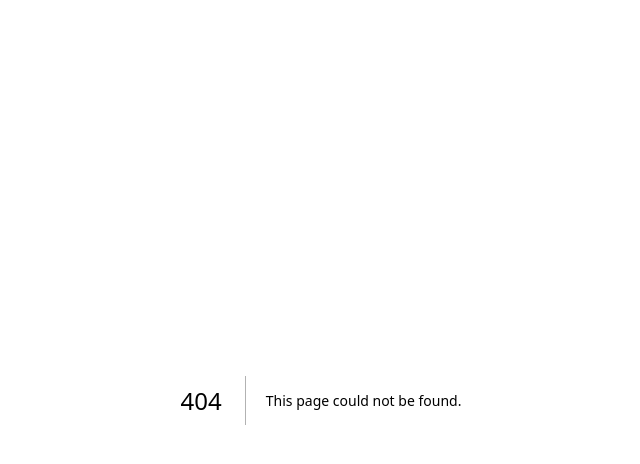
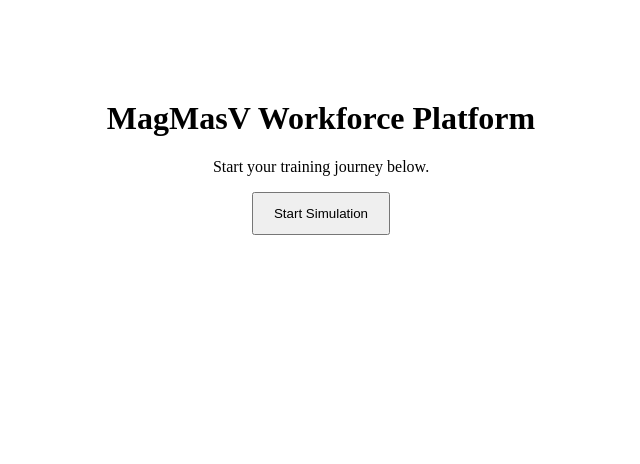
Before and after one commit to magmasvuk-sys/retell-clean, a Next.js app: page / in a window 1280 px wide. Before the commit this address had no page. Shown: the top 464 px of the page, without its empty margins (319-959 px from the left). Built offline with nearby package versions, Linux system fonts and the light colour scheme.

Commit message:
Create Home component for main page

```diff
--- /dev/null
+++ b/app/page.js
@@ -0,0 +1,14 @@
+export default function Home() {
+  return (
+    <main style={{ textAlign: "center", marginTop: "100px" }}>
+      <h1>MagMasV Workforce Platform</h1>
+      <p>Start your training journey below.</p>
+
+      <a href="/entry">
+        <button style={{ padding: "12px 20px" }}>
+          Start Simulation
+        </button>
+      </a>
+    </main>
+  );
+}
```
